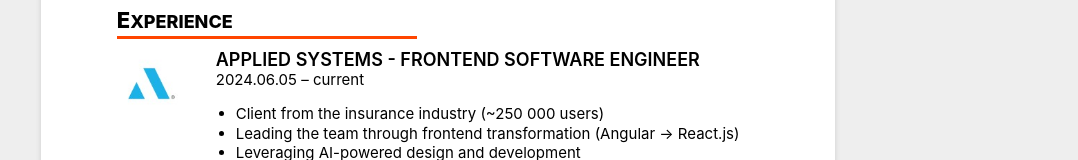
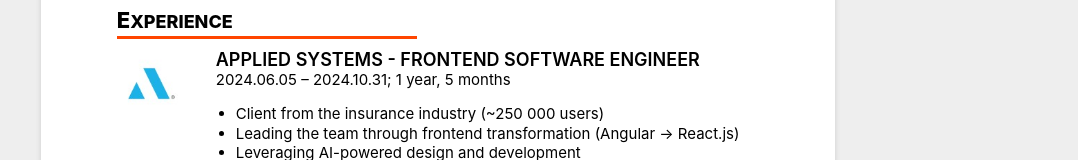
Before and after one commit to najwer23/resume, a React (Vite) app: page /#/ in a window 1280 px wide. Shown: the part 500-660 px from the top of the page, without its empty margins (202-1280 px from the left). Built offline with nearby package versions, Linux system fonts and the light colour scheme; no server answers.

Commit message:
Update experience dates and descriptions for Exp5; refine translation for date format

```diff
--- a/src/resumeSection/Exp.tsx
+++ b/src/resumeSection/Exp.tsx
@@ -33,7 +33,7 @@
         <Section2ColDesc>
           <Section2ColDescTitle>{T('APPLIED SYSTEMS - FRONTEND SOFTWARE ENGINEER')}</Section2ColDescTitle>
           <Section2ColDescDesc>
-            <Section2ColDescDescInner>{T('2024.06.05 – current')}</Section2ColDescDescInner>
+            <Section2ColDescDescInner>{T('2024.06.05 – 2024.10.31; 1 year, 5 months')}</Section2ColDescDescInner>
             <Section2ColDescDescInnerStory>
               <ul>
                 <li>{T('Client from the insurance industry (~250 000 users)')}</li>
--- a/src/translation/T.ts
+++ b/src/translation/T.ts
@@ -32,8 +32,7 @@
       'Klient z branży ecommerce (Przychód: ~4 000 000 PLN)',
     'Creating and changing functionality on the website (Store search engine, Blog page, Shopping cart, Checkout, Sliders, Carousel, Filters etc.)':
       'Tworzenie i zmiana funkcjonalności na stronie internetowej (wyszukiwarka w sklepie, strona bloga, koszyk zakupowy, slidery, karuzele, filtry itd.)',
-    '2023.08.07 – current': '2023.08.07 – obecnie',
-    '2024.06.05 – current': '2024.06 – obecnie',
+    '2024.06.05 – 2024.10.31; 1 year, 5 months': '2024.06 2024.06.05 – 2024.10.31; 1 rok, 5 miesięcy',
     '2023.08.07 – 2024.07.31; 1 year': '2023.08.07 – 2024.07.31; 1 rok',
     'Client from the entertainment industry (~100 000 000 users)':
       'Klient z branży rozrywkowej (~100 000 000 użytkowników)',
```
